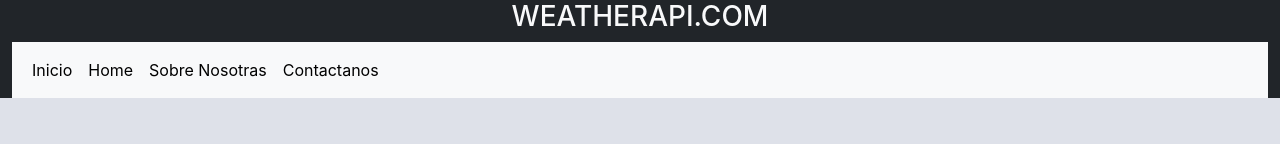
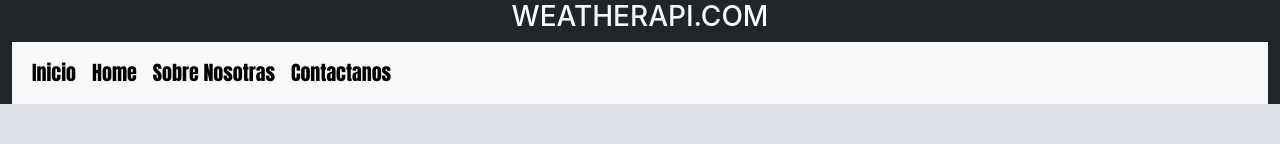
Before and after one commit to glocarm/ClimApp, a React (Create React App) app: page /Home in a window 1280 px wide. Shown: the top 144 px of the page. Built offline with nearby package versions, Linux system fonts and the light colour scheme; no server answers.

Commit message:
Estilo navbar

```diff
--- a/src/App.jsx
+++ b/src/App.jsx
@@ -2,7 +2,6 @@ import './assets/css/App.css';
 import { BrowserRouter as Router, Routes, Route } from 'react-router-dom';
 import Home from './components/home/Home';
 import Inicio from './components/inicio/Inicio';
-// import NavBar from './components/menu/NavBar';
 import Nosotras from './components/sobrenosotras/Nosotras';
 import Contactanos from './components/contacto/Contactanos';
 function App() {
--- a/src/assets/css/App.css
+++ b/src/assets/css/App.css
@@ -48,3 +48,7 @@ body {
   text-align: center;
   text-shadow: #0b1ef3;
 }
+.opcionesmenu{
+  font-family: Impact, Haettenschweiler, 'Arial Narrow Bold', sans-serif;
+  font-size: 20px;
+}
--- a/src/components/menu/NavBar.jsx
+++ b/src/components/menu/NavBar.jsx
@@ -6,7 +6,7 @@ const NavBar = () => {
       <div className="container-fluid">
         <h3 className="mx-auto"> WEATHERAPI.COM </h3>
         <nav class="navbar navbar-expand-lg bg-body-tertiary">
-          <div class="container-fluid">
+          <div class="container-fluid opcionesmenu">
             <div class="collapse navbar-collapse" id="navbarNav">
               <ul class="navbar-nav">
               <li class="nav-item">
```
